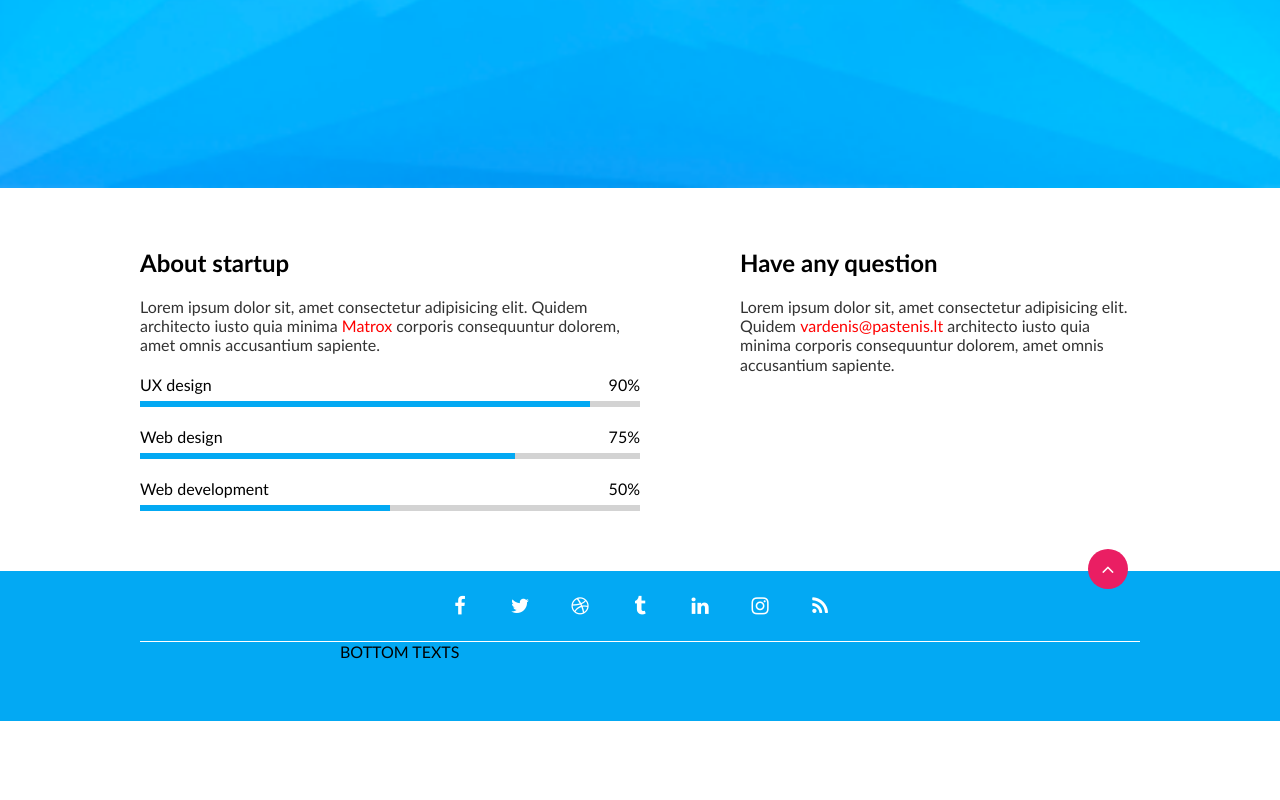
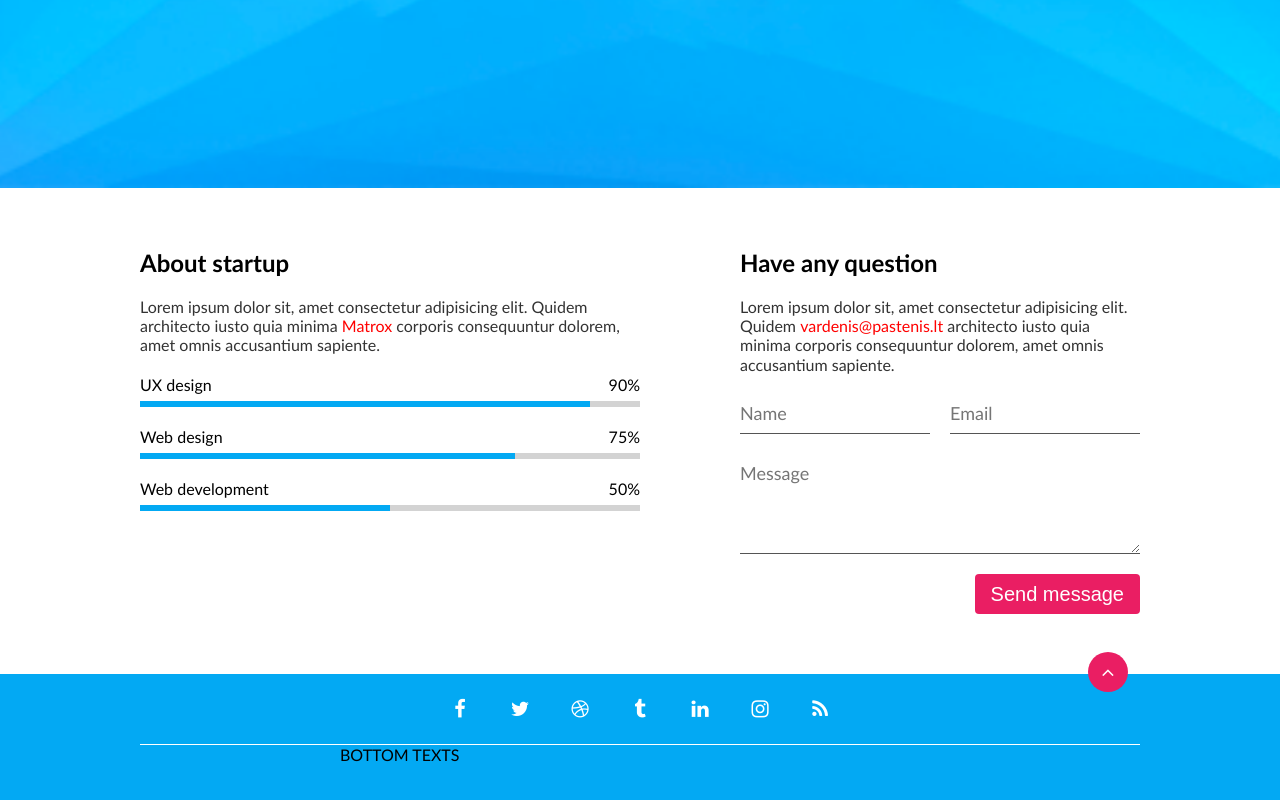
Before and after one commit to MariusKuria/Class-project-with-teacher-Coming-soon, a website: page index.html in a window 1280 px wide. Shown: the part 612-1412 px from the top of the page. Before the commit the page ends 1333 px from the top, so only its background shows below. Drawn offline with Linux system fonts and the light colour scheme.

Commit message:
Message form #12

```diff
--- a/css/components/button.css
+++ b/css/components/button.css
@@ -7,7 +7,7 @@
     line-height: 1em;
     background-color: #ea1e63;
     border: none;
-    border-radius: 0.2px;
+    border-radius: 0.2em;
     cursor: pointer;
     user-select: none;
 }
--- /dev/null
+++ b/css/components/form.css
@@ -0,0 +1,33 @@
+.form {
+    display: flex;
+    flex-wrap: wrap;
+    gap: 20px;
+    justify-content: flex-end;
+}
+.form > input,
+.form > textarea {
+    padding: 0.5em 0;
+    color: #555;
+    font-family: 'Gill Sans', 'Gill Sans MT', Calibri, 'Trebuchet MS', sans-serif;
+    font-size: 18px;
+    line-height: 1.2em;
+    border: none;
+    border-bottom: 1px solid #555;
+}
+
+
+.form > input {
+    width: calc(50% - 10px);
+}
+.form > textarea {
+    width: 100%;
+    min-height: 100px;
+    max-height: 300px;
+    resize: vertical;
+}
+
+@media (max-width: 1100px) {
+    .form > input {
+        width: 100%;
+}
+}
--- a/css/pages/home.css
+++ b/css/pages/home.css
@@ -10,6 +10,7 @@
 @import'../components/mouse.css';
 @import'../components/progress-bar.css';
 @import'../components/button.css';
+@import'../components/form.css';
 
 /* CUSTOM STYLE BELOW THIS COMMENT LINE */
 
--- a/index.html
+++ b/index.html
@@ -118,6 +118,12 @@
             architecto iusto quia minima corporis consequuntur dolorem, amet
             omnis accusantium sapiente.
           </p>
+          <form class="form">
+            <input type="text" placeholder="Name" value="">
+            <input type="text" placeholder="Email" value="">
+            <textarea name="" id="" placeholder="Message"></textarea>
+            <button type="submit" class="btn">Send message</button>
+          </form>
         </div>
       </div>
     </main>
```
